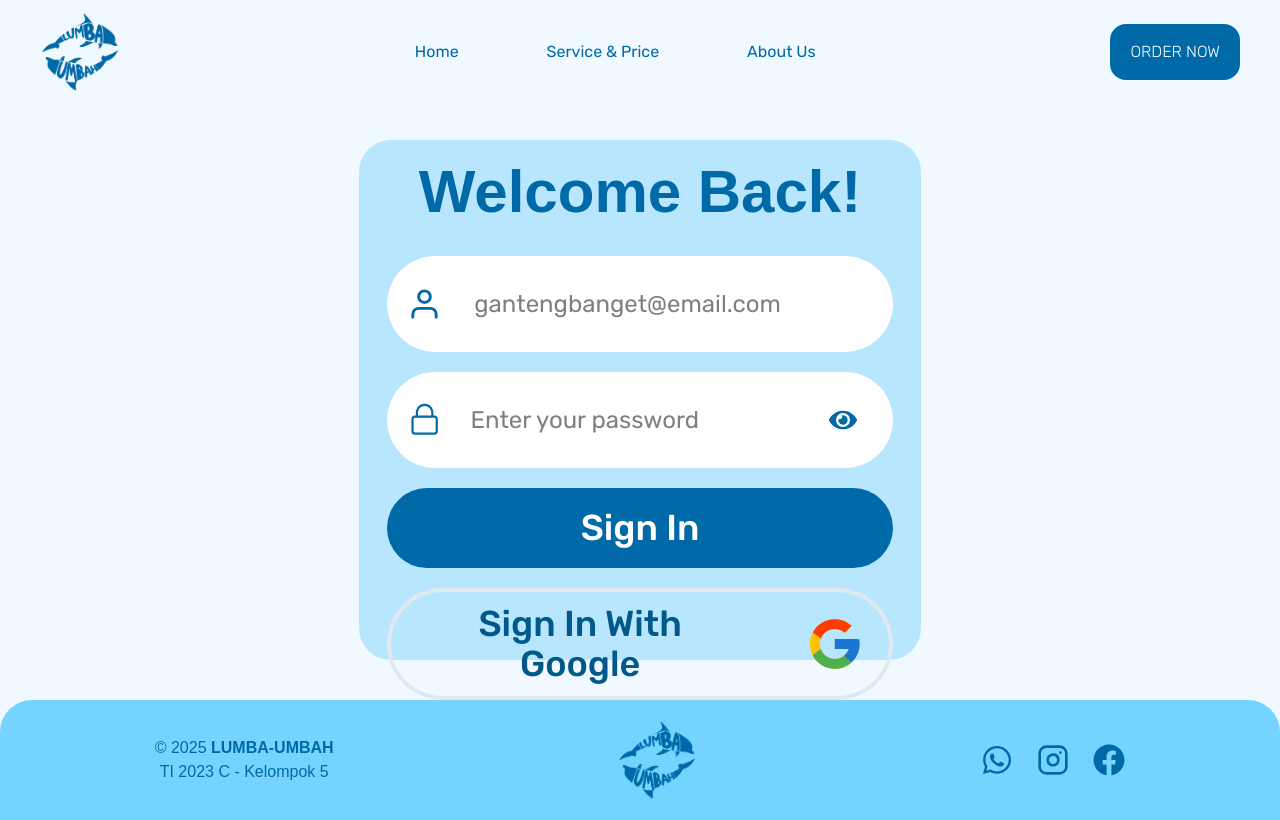
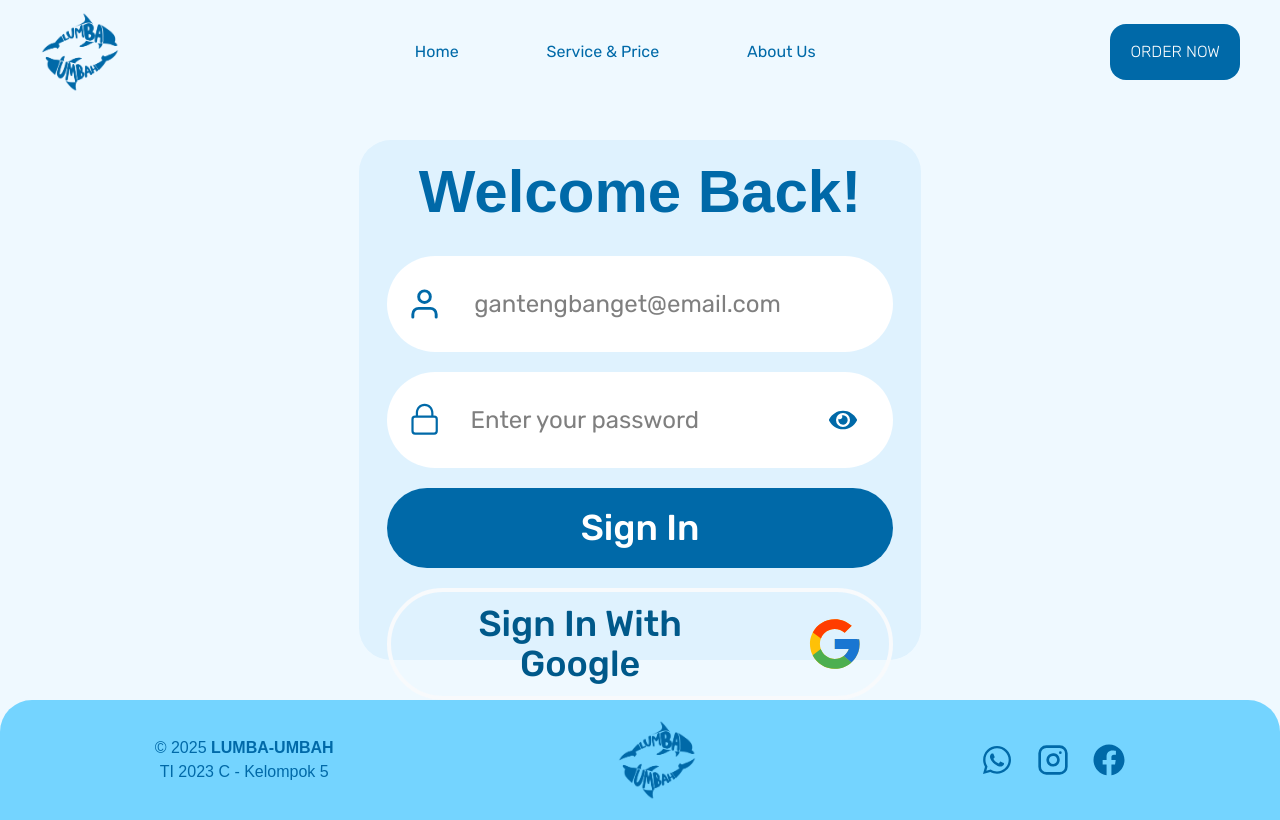
Before and after one commit to pachyyy/lumbaUmbahNextJS, a Next.js app: page /login in a window 1280 px wide. Built offline with nearby package versions, Linux system fonts and the light colour scheme.

Commit message:
revise the sign in with google button

```diff
--- a/src/app/login/page.tsx
+++ b/src/app/login/page.tsx
@@ -17,7 +17,7 @@ export default function Login() {
   return (
     <>
       <div className="flex items-center justify-center h-screen w-full py-35 px-4">
-        <div className="bg-sky-200 rounded-4xl w-full h-full mx-auto max-w-[45%] flex flex-col">
+        <div className="bg-sky-100 rounded-4xl w-full h-full mx-auto max-w-[45%] flex flex-col">
           <form action={loginAction} className="grid grid-rows-3 gap-5">
             {/* Title */}
             <div className="flex items-center justify-center pt-2">
@@ -54,7 +54,7 @@ export default function Login() {
                 Sign In
               </button>
             </div>
-            <div className="mx-auto flex gap-5 w-full border-4 border-slate-200 hover:border-white max-w-[90%] px-6 py-3 rounded-full text-sky-800 hover:text-sky-600 transition ease-in-out duration-300   ">
+            <div className="mx-auto flex gap-5 w-full border-4 border-slate-50 hover:border-slate-300 max-w-[90%] px-6 py-3 rounded-full text-sky-800 hover:text-sky-600 transition ease-in-out duration-300   ">
               <button
                 type="submit"
                 className="font-medium text-4xl font-rubik w-full items-center cursor-pointer flex justify-center gap-15"
```
